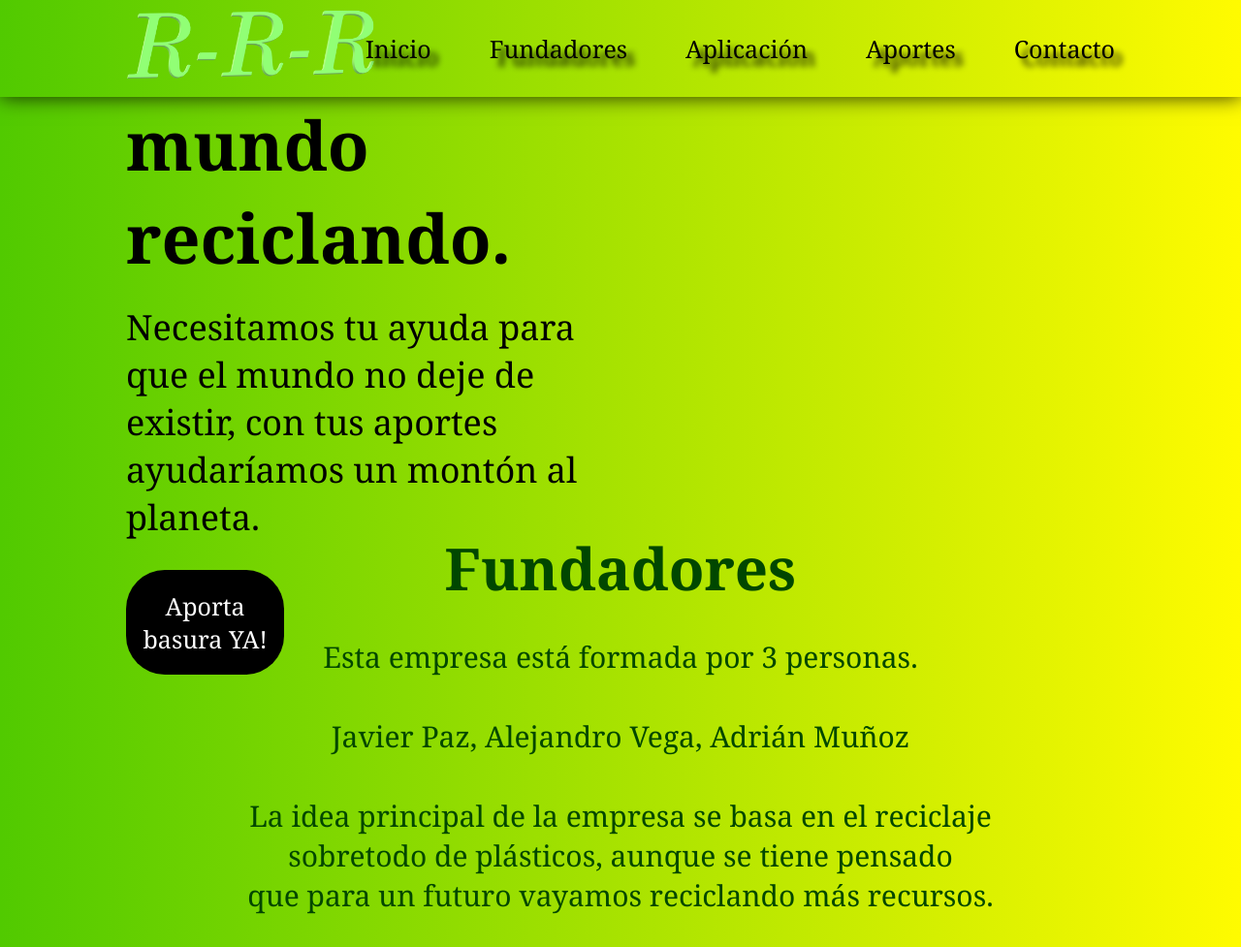
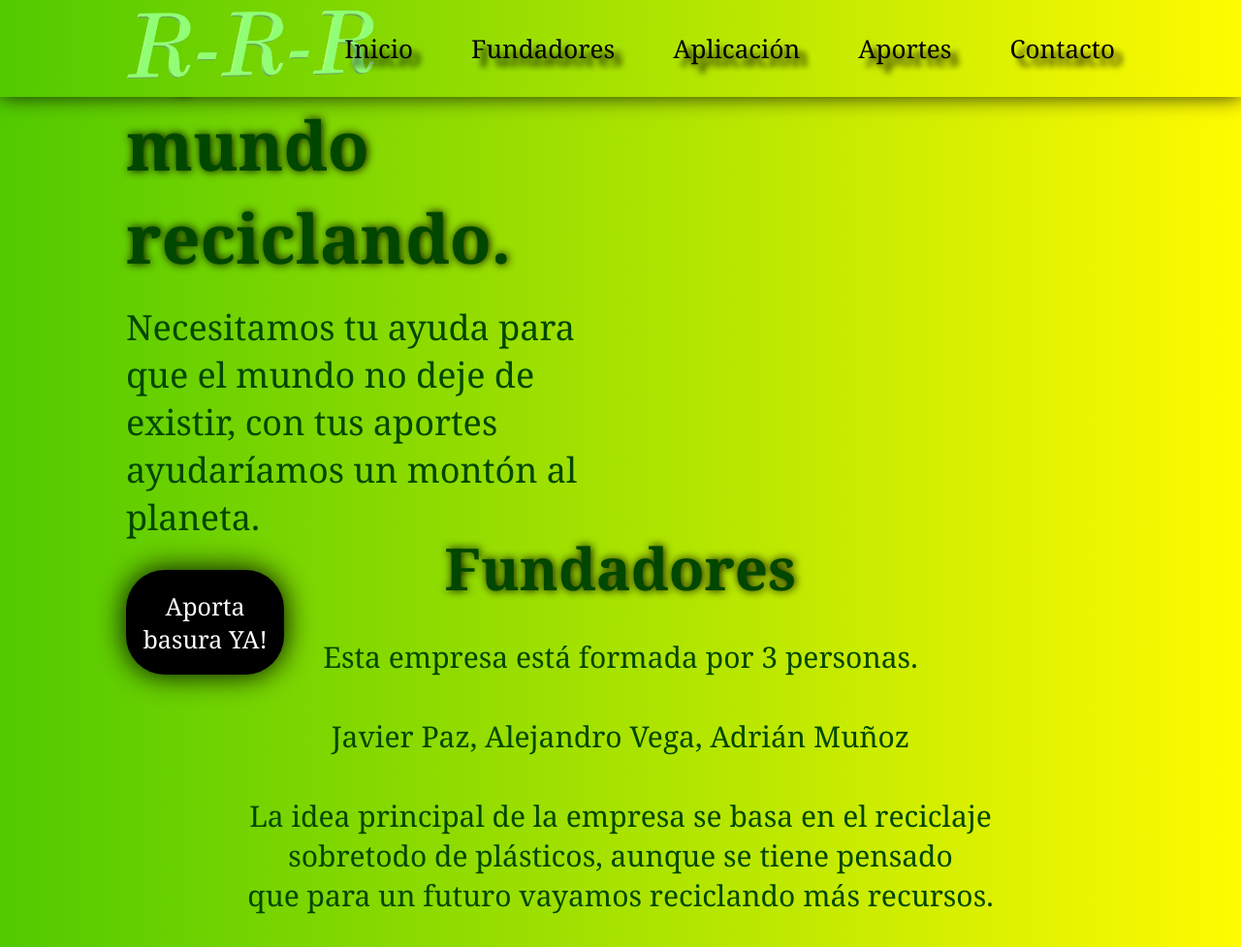
Before and after one commit to AdrianMunozGarcia/RRR, a plain HTML site: page index.html in a window 1280 px wide. Shown: the top 977 px of the page at 97% size. Drawn offline with Linux system fonts and the light colour scheme.

Commit message:
Cambios en css y html

```diff
--- a/CSS/Pagina.css
+++ b/CSS/Pagina.css
@@ -32,6 +32,7 @@
 	position: fixed;
     top: 0;
     box-shadow: 0 0 20px rgba(0, 0, 0, 0.8);
+
 }
 
 .logo {
@@ -49,6 +50,7 @@
 	justify-content: end;
 	align-items: center;
 	padding-right: 100px;
+
 }
 
 .link {
@@ -56,7 +58,7 @@
 	padding: 35px 30px;
 	text-decoration: none;
 	text-shadow: 8px 8px 6px black;
-	font-size: 25px;
+	font-size: 26px;
 	font-family:Georgia, 'Times New Roman', Times, serif;
 }
 
@@ -64,7 +66,9 @@
 	background-color: #bbff00;
 	color: #000000;
 	text-decoration: none;
-
+	cursor: pointer;
+    transform:  scale(1.2);
+    transition: 0.3s;
 }
 
 .banner {
@@ -73,6 +77,7 @@
 	display: flex;
 	justify-content: start;
 	align-items: center;
+
 }
 
 .banner_textos {
@@ -80,12 +85,14 @@
 	display: flex;
 	flex-direction: column;
 	padding-left: 130px;
-	color: black;
+	color: rgb(0, 71, 0);
 	font-family:Georgia, 'Times New Roman', Times, serif;
 }
 
 .banner_textos h1 {
 	font-size: 70px;
+	text-shadow: 1px 0px 10px black;
+
 }
 
 .banner_textos p {
@@ -103,12 +110,18 @@
 	font-size: 25px;
 	color: #ffffff;
 	border-radius: 40px;
+	box-shadow: 0 0 30px black;
+
 }
 
 .banner_textos a:hover {
 	background-color:#ffffff;
 	color: #000000;
 	text-decoration: none;
+	font-size: 25px;
+	cursor: pointer;
+    transform:  scale(1.1);
+    transition: 0.5s;
 }
 
 
@@ -141,6 +154,8 @@
 .text h1 {
 	margin-top: 20px;
 	font-size: 60px;
+	text-shadow: 1px 0px 10px black;
+
 }
 
 .text p {
@@ -157,6 +172,7 @@
 	justify-content: center;
 	align-items: center;
 	margin-top: 70px;
+
 }
 
 .foto1 {
@@ -164,6 +180,7 @@
 	flex-direction: column;
 	justify-content: center;
 	align-items: center;
+
 }
 
 .foto1 img {
@@ -210,6 +227,7 @@
 	top: 2050px;
 	width: 400px;
 	height: 350px;
+
 }
 
 .contenedorTexto {
@@ -219,6 +237,8 @@
 .contenedorTexto h1 {
 	font-size: 60px;
 	text-decoration: none;
+	text-shadow: 1px 0px 10px black;
+
 }
 
 .contenedorTexto p {
@@ -233,11 +253,15 @@
 	border-radius: 20px;
 	padding: 10px 20px;
 	color: #ffffff;
+	box-shadow: 0 0 30px black;
+
 }
 .contenedorTexto a:hover {
 	background-color: rgb(255, 255, 255);
 	color: #000000;
-	text-decoration: none;
+	cursor: pointer;
+    transform:  scale(1.2);
+    transition: 0.5s;
 }
 
 /* Fin de seccion 3 */
--- a/HTML/index.html
+++ b/index.html
@@ -16,7 +16,7 @@
                 <div class="logo">
                     <img src="/IMG/Logo_R-R-R.png" alt="Logo RRR">
                 </div>
-                <nav class="menu col-sm-6 col-xs-12">
+                <nav class="menu">
                     <a href="#inicio" class="link">Inicio</a>
                     <a href="#empresa" class="link">Fundadores</a>
                     <a href="#aplicacion" class="link">Aplicación</a>
```
